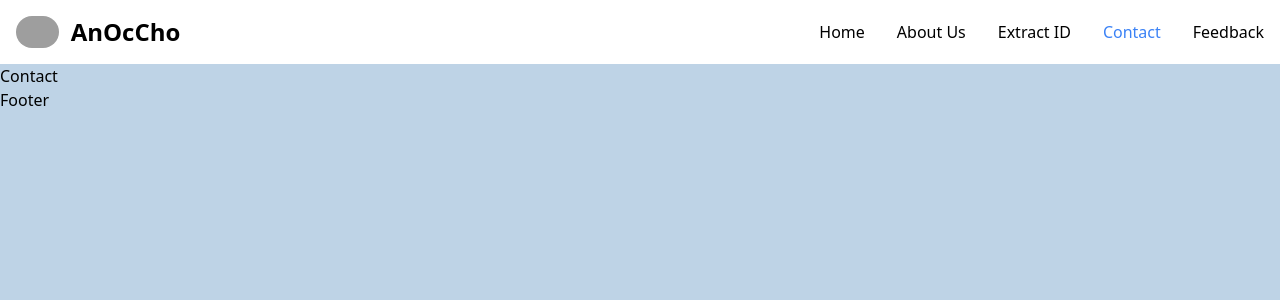
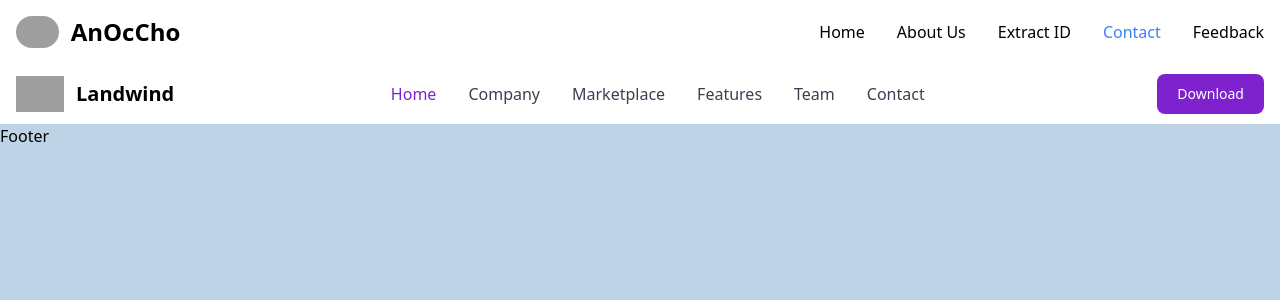
Before and after one commit to CXTNUCE98/extract-id, a Nuxt app: page /contact in a window 1280 px wide. Shown: the top 300 px of the page. Built offline with nearby package versions, Linux system fonts and the light colour scheme; grey boxes are pictures that could not be loaded.

Commit message:
new menu

```diff
--- a/src/pages/contact/index.vue
+++ b/src/pages/contact/index.vue
@@ -1,13 +1,71 @@
-<script setup lang="ts">
-
+<script setup lang="ts" >
+const isShowMenu = ref(false)
+function toggle() {
+    console.log('running');
+    isShowMenu.value = !isShowMenu.value
+}
 </script>
 
 <template>
-    <div>
-        Contact
+    <nav class="bg-white border-gray-200 py-2.5 dark:bg-gray-900">
+    <div class="flex flex-wrap items-center justify-between max-w-screen-xl px-4 mx-auto">
+        <a href="#" class="flex items-center" >
+            <img src="https://www.svgrepo.com/show/499962/music.svg" class="h-6 mr-3 sm:h-9" alt="Landwind Logo">
+            <span class="self-center text-xl font-semibold whitespace-nowrap dark:text-white">Landwind</span>
+        </a>
+        <div class="flex items-center lg:order-2">
+            <div class="hidden mt-2 mr-4 sm:inline-block">
+                <span></span>
+            </div>
+
+            <a href="https://themesberg.com/product/tailwind-css/landing-page"
+                class="text-white bg-purple-700 hover:bg-purple-800 focus:ring-4 focus:ring-purple-300 font-medium rounded-lg text-sm px-4 lg:px-5 py-2 lg:py-2.5 sm:mr-2 lg:mr-0 dark:bg-purple-600 dark:hover:bg-purple-700 focus:outline-none dark:focus:ring-purple-800"
+            >Download</a>
+            <button @click="toggle" data-collapse-toggle="mobile-menu-2" type="button"
+				class="inline-flex items-center p-2 ml-1 text-sm text-gray-500 rounded-lg lg:hidden hover:bg-gray-100 focus:outline-none focus:ring-2 focus:ring-gray-200 dark:text-gray-400 dark:hover:bg-gray-700 dark:focus:ring-gray-600"
+				aria-controls="mobile-menu-2" aria-expanded="true">
+				<span class="sr-only">Open main menu</span>
+				<svg class="w-6 h-6" fill="currentColor" viewBox="0 0 20 20" xmlns="http://www.w3.org/2000/svg">
+					<path fill-rule="evenodd"
+						d="M3 5a1 1 0 011-1h12a1 1 0 110 2H4a1 1 0 01-1-1zM3 10a1 1 0 011-1h12a1 1 0 110 2H4a1 1 0 01-1-1zM3 15a1 1 0 011-1h12a1 1 0 110 2H4a1 1 0 01-1-1z"
+						clip-rule="evenodd"></path>
+				</svg>
+				<svg class="hidden w-6 h-6" fill="currentColor" viewBox="0 0 20 20" xmlns="http://www.w3.org/2000/svg">
+					<path fill-rule="evenodd"
+						d="M4.293 4.293a1 1 0 011.414 0L10 8.586l4.293-4.293a1 1 0 111.414 1.414L11.414 10l4.293 4.293a1 1 0 01-1.414 1.414L10 11.414l-4.293 4.293a1 1 0 01-1.414-1.414L8.586 10 4.293 5.707a1 1 0 010-1.414z"
+						clip-rule="evenodd"></path>
+				</svg>
+			</button>
+        </div>
+        <div class="items-center justify-between w-full lg:flex lg:w-auto lg:order-1 hidden" :class="{ 'block': isShowMenu }" id="mobile-menu-2">
+            <ul class="flex flex-col mt-4 font-medium lg:flex-row lg:space-x-8 lg:mt-0">
+                <li>
+                    <a href="#"
+                        class="block py-2 pl-3 pr-4 text-white bg-purple-700 rounded lg:bg-transparent lg:text-purple-700 lg:p-0 dark:text-white"
+                        aria-current="page">Home</a>
+                </li>
+                <li>
+                    <a href="#"
+                        class="block py-2 pl-3 pr-4 text-gray-700 border-b border-gray-100 hover:bg-gray-50 lg:hover:bg-transparent lg:border-0 lg:hover:text-purple-700 lg:p-0 dark:text-gray-400 lg:dark:hover:text-white dark:hover:bg-gray-700 dark:hover:text-white lg:dark:hover:bg-transparent dark:border-gray-700">Company</a>
+                </li>
+                <li>
+                    <a href="#"
+                        class="block py-2 pl-3 pr-4 text-gray-700 border-b border-gray-100 hover:bg-gray-50 lg:hover:bg-transparent lg:border-0 lg:hover:text-purple-700 lg:p-0 dark:text-gray-400 lg:dark:hover:text-white dark:hover:bg-gray-700 dark:hover:text-white lg:dark:hover:bg-transparent dark:border-gray-700">Marketplace</a>
+                </li>
+                <li>
+                    <a href="#"
+                        class="block py-2 pl-3 pr-4 text-gray-700 border-b border-gray-100 hover:bg-gray-50 lg:hover:bg-transparent lg:border-0 lg:hover:text-purple-700 lg:p-0 dark:text-gray-400 lg:dark:hover:text-white dark:hover:bg-gray-700 dark:hover:text-white lg:dark:hover:bg-transparent dark:border-gray-700">Features</a>
+                </li>
+                <li>
+                    <a href="#"
+                        class="block py-2 pl-3 pr-4 text-gray-700 border-b border-gray-100 hover:bg-gray-50 lg:hover:bg-transparent lg:border-0 lg:hover:text-purple-700 lg:p-0 dark:text-gray-400 lg:dark:hover:text-white dark:hover:bg-gray-700 dark:hover:text-white lg:dark:hover:bg-transparent dark:border-gray-700">Team</a>
+                </li>
+                <li>
+                    <a href="#"
+                        class="block py-2 pl-3 pr-4 text-gray-700 border-b border-gray-100 hover:bg-gray-50 lg:hover:bg-transparent lg:border-0 lg:hover:text-purple-700 lg:p-0 dark:text-gray-400 lg:dark:hover:text-white dark:hover:bg-gray-700 dark:hover:text-white lg:dark:hover:bg-transparent dark:border-gray-700">Contact</a>
+                </li>
+            </ul>
+        </div>
     </div>
+</nav>
 </template>
-
-
-
-<style scoped></style>
```
